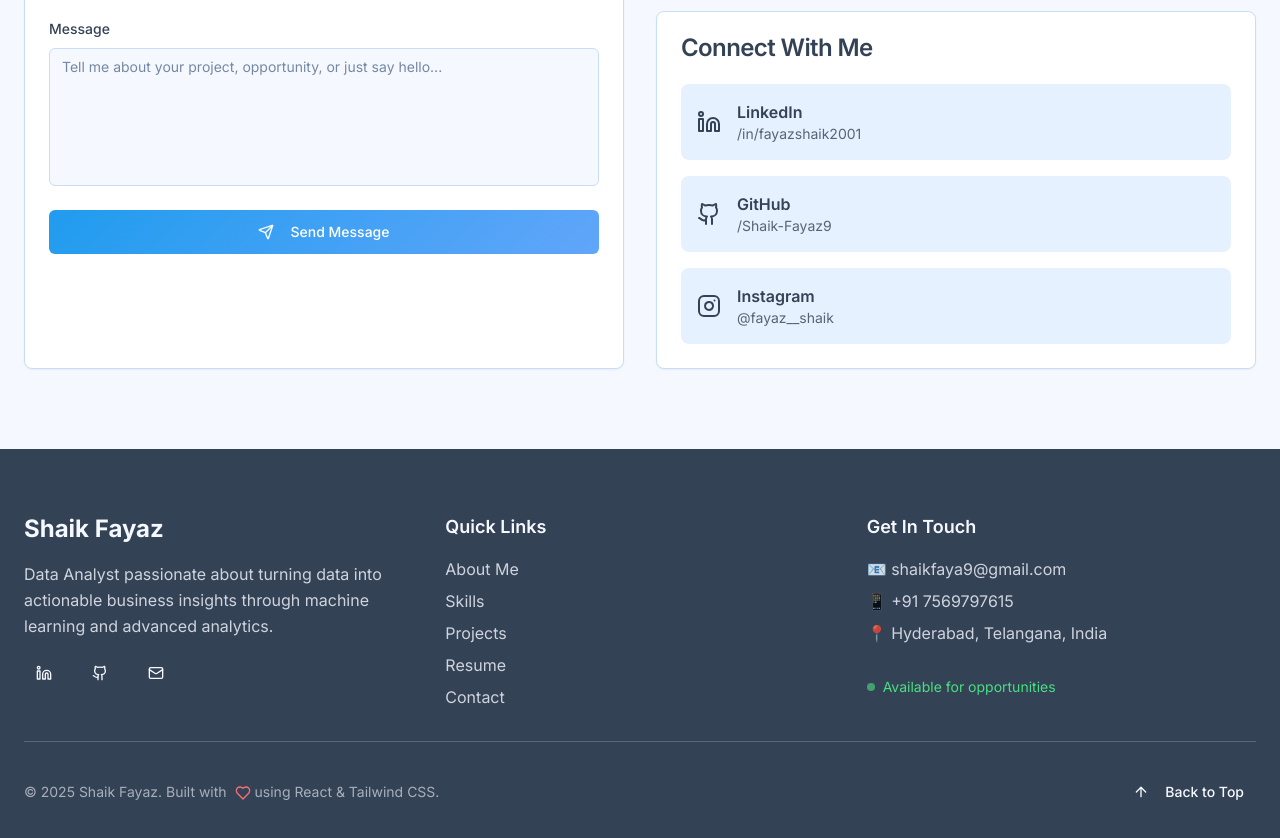
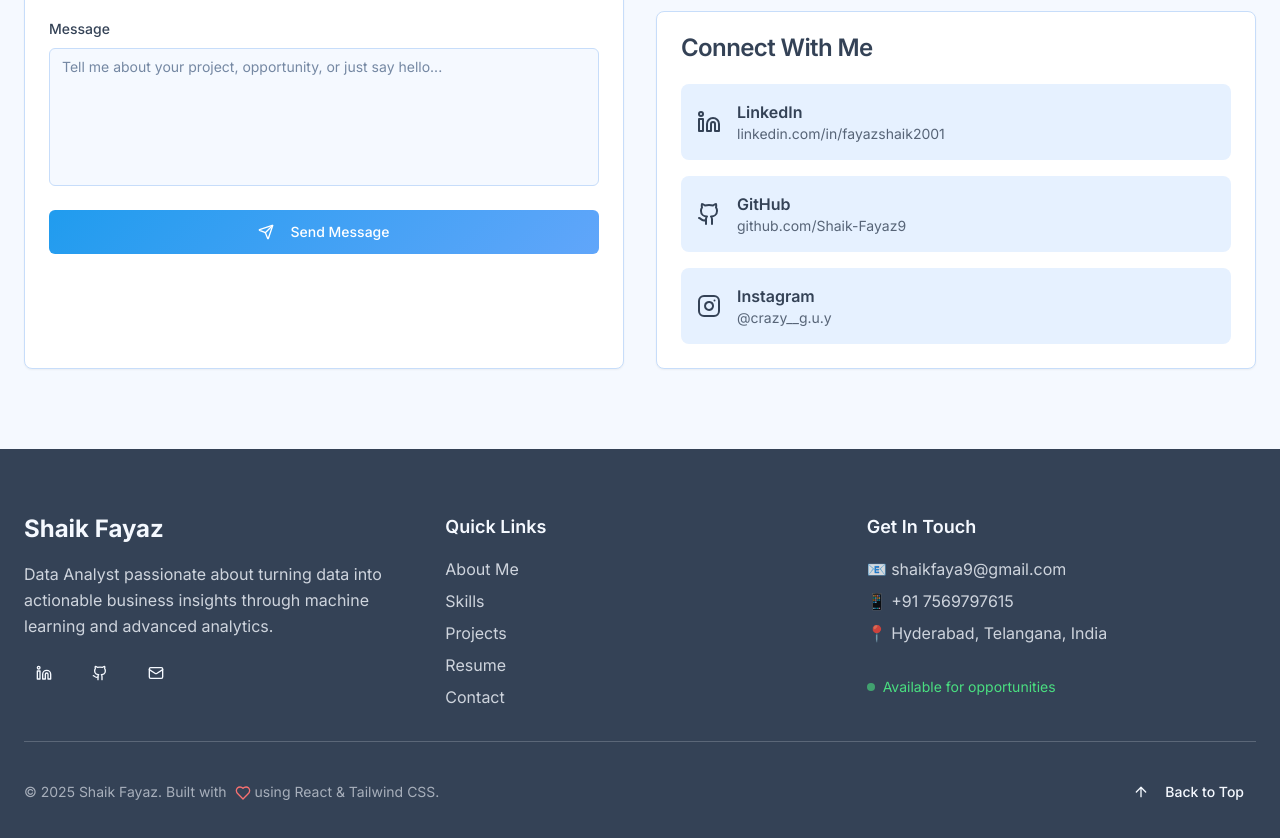
Before and after one commit to Shaik-Fayaz9/fayaz-portfolio, a React (Vite) app: page / in a window 1280 px wide. Shown: the part 4740-5578 px from the top of the page. Built offline with nearby package versions, Linux system fonts and the light colour scheme.

Commit message:
Update Contact.tsx

```diff
--- a/src/components/Contact.tsx
+++ b/src/components/Contact.tsx
@@ -67,22 +67,22 @@ const Contact = () => {
     {
       icon: Linkedin,
       label: "LinkedIn",
-      value: "/in/fayazshaik2001",
+      value: "linkedin.com/in/fayazshaik2001",
       link: "https://www.linkedin.com/in/fayazshaik2001",
       color: "hover:text-blue-600"
     },
     {
       icon: Github,
       label: "GitHub",
-      value: "/Shaik-Fayaz9",
-      link: "https://www.github.com/Shaik-Fayaz9",
+      value: "github.com/Shaik-Fayaz9",
+      link: "https://github.com/Shaik-Fayaz9",
       color: "hover:text-gray-800"
     },
     {
       icon: Instagram,
       label: "Instagram",
-      value: "@fayaz__shaik",
-      link: "https://www.instagram.com/fayaz__shaik",
+      value: "@crazy__g.u.y",
+      link: "https://www.instagram.com/crazy__g.u.y?igsh=ZG5jYm1kNTd3b2U4",
       color: "hover:text-pink-600"
     }
   ];
```
